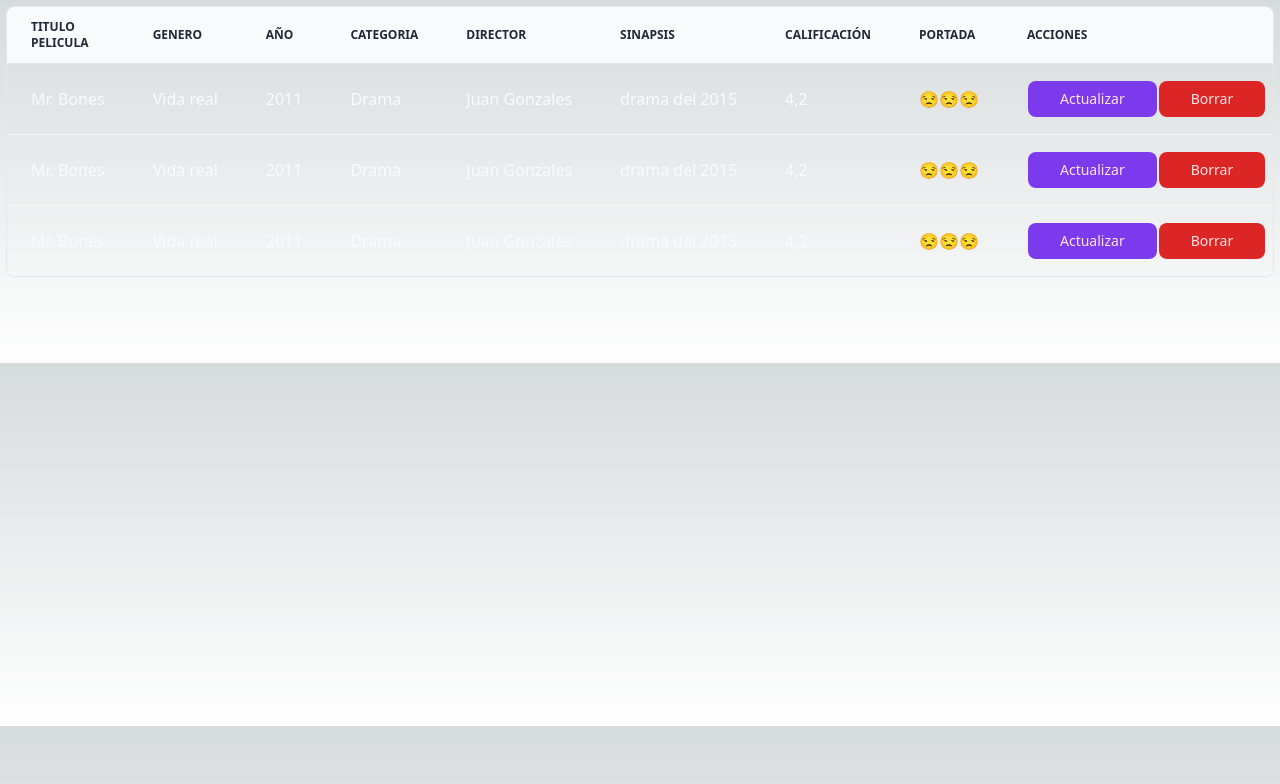
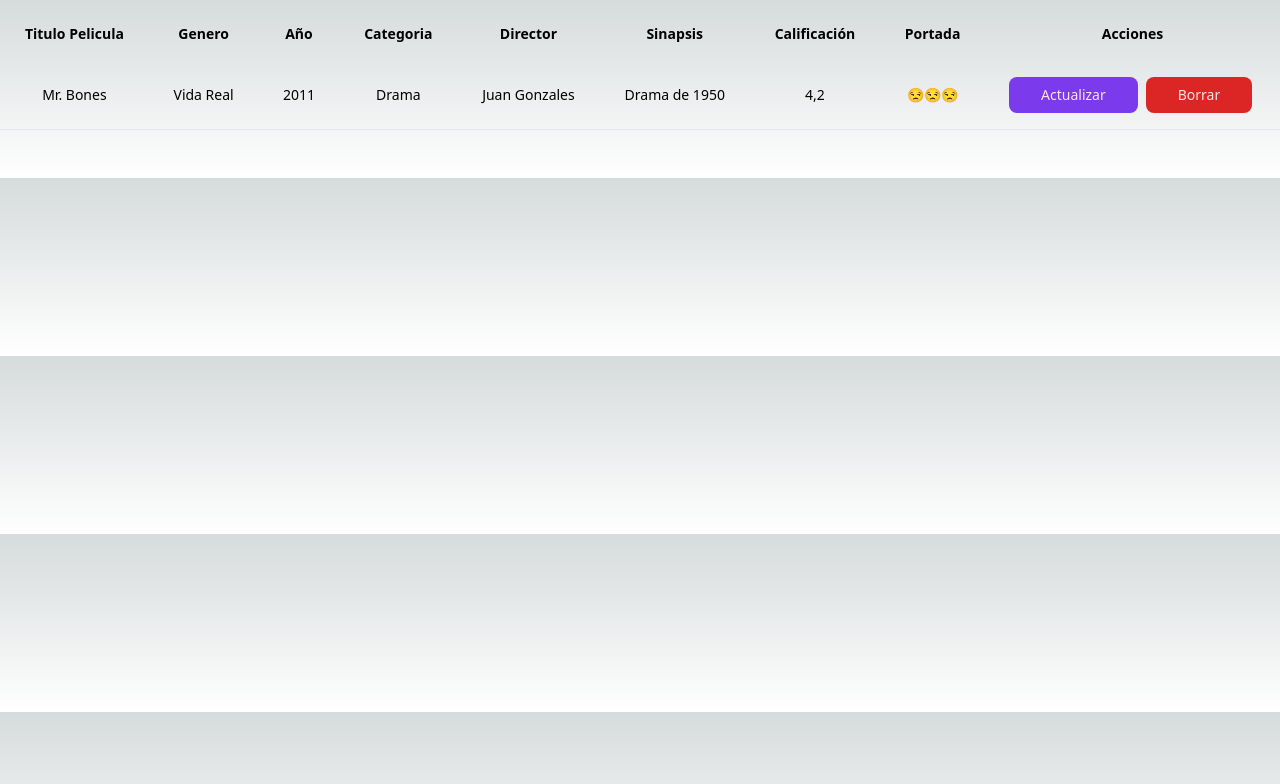
Before and after one commit to Trycatch-tv/team17-project7-frontend, a Next.js app: page /components/main/main in a window 1280 px wide. Shown: the top 784 px of the page. Built offline with nearby package versions, Linux system fonts and the light colour scheme.

Commit message:
Correccion de espacios laterales en navbar - modificacion etiqueta main para mantener margen lateral

```diff
--- a/src/pages/components/main/main.jsx
+++ b/src/pages/components/main/main.jsx
@@ -1,9 +1,97 @@
 export default function Main() {
     return (
         <>
-        <div className="flex flex-col mb-20">
+            <div class="flex flex-col sm:overflow-x-auto mb-10">
+                <div class="sm:-mx-6 lg:-mx-8">
+                    <div class="inline-block min-w-full py-2 sm:px-6 lg:px-8">
+                        <div class="sm:overflow-x-auto">
+                            <table class="min-w-full text-center text-sm font-light">
+                                <thead class="border-b font-medium dark:border-neutral-500">
+                                    <tr>
+                                        <th scope="col" class="px-6 py-4">
+                                            Titulo Pelicula
+                                        </th>
+                                        <th scope="col" class="px-6 py-4">
+                                            Genero
+                                        </th>
+                                        <th scope="col" class="px-6 py-4">
+                                            Año
+                                        </th>
+                                        <th scope="col" class="px-6 py-4">
+                                            Categoria
+                                        </th>
+                                        <th scope="col" class="px-6 py-4">
+                                            Director
+                                        </th>
+                                        <th scope="col" class="px-6 py-4">
+                                            Sinapsis
+                                        </th>
+                                        <th scope="col" class="px-6 py-4">
+                                            Calificación
+                                        </th>
+                                        <th scope="col" class="px-6 py-4">
+                                            Portada
+                                        </th>
+                                        <th scope="col" class="px-6 py-4">
+                                            Acciones
+                                        </th>
+                                    </tr>
+                                </thead>
+                                <tbody>
+                                    <tr class="border-b dark:border-neutral-500">
+                                        <td class="whitespace-nowrap px-6 py-4 font-medium">
+                                            Mr. Bones
+                                        </td>
+                                        <td class="whitespace-nowrap px-6 py-4">
+                                            Vida Real
+                                        </td>
+                                        <td class="whitespace-nowrap px-6 py-4">
+                                            2011
+                                        </td>
+                                        <td class="whitespace-nowrap px-6 py-4">
+                                            Drama
+                                        </td>
+                                        <td class="whitespace-nowrap px-6 py-4">
+                                            Juan Gonzales
+                                        </td>
+                                        <td class="whitespace-nowrap px-6 py-4">
+                                            Drama de 1950
+                                        </td>
+                                        <td class="whitespace-nowrap px-6 py-4">
+                                            4,2
+                                        </td>
+                                        <td class="whitespace-nowrap px-6 py-4">
+                                            😒😒😒
+                                        </td>
+                                        <td class="whitespace-nowrap px-6 py-4 rounded-lg flex">
+                                            <div>
+                                                <button
+                                                    type="button"
+                                                    class="inline-flex items-center mr-1 px-8 py-2 text-sm text-center rounded-lg text-rose-100 bg-violet-600 hover:bg-violet-500"
+                                                >
+                                                    Actualizar
+                                                </button>
+                                            </div>
+                                            <div>
+                                                <button
+                                                    type="button"
+                                                    class="inline-flex items-center ml-1 px-8 py-2 text-sm text-center rounded-lg text-rose-100 bg-red-600 hover:bg-red-500"
+                                                >
+                                                    Borrar
+                                                </button>
+                                            </div>
+                                        </td>
+                                    </tr>
+                                </tbody>
+                            </table>
+                        </div>
+                    </div>
+                </div>
+            </div>
+
+            {/* <div className="flex flex-col mb-20">
                 <div className="overflow-x-auto">
-                    <div className="p-1.5 w-full mx-auto inline-block align-middle">
+                        <div className="w-full mx-auto inline-block align-middle">
                             <div className="overflow-hidden border rounded-lg">
                                 <table className="min-w-full divide-y divide-gray-200">
                                     <thead className="bg-gray-50">
@@ -90,125 +178,23 @@ export default function Main() {
                                             <td className="px-6 py-4 text-base text-gray-50 whitespace-nowrap">
                                                 😒😒😒
                                             </td>
-                                        <td className="px-6 py-4 text-sm text-gray-50 whitespace-nowrap">
-                                            <td>
+                                            <td className="px-6 py-4 text-sm text-gray-50 whitespace-nowrap flex">
                                                 <div>
                                                     <button
                                                         type="button"
-                                                        class="inline-flex items-center px-8 py-2 text-sm text-center rounded-lg text-rose-100 bg-violet-600 hover:bg-violet-500"
+                                                        class="inline-flex items-center mr-1 px-8 py-2 text-sm text-center rounded-lg text-rose-100 bg-violet-600 hover:bg-violet-500"
                                                     >
                                                         Actualizar
                                                     </button>
                                                 </div>
-                                            </td>
-                                            <td>
                                                 <div>
                                                     <button
                                                         type="button"
-                                                        class="inline-flex items-center px-8 py-2 text-sm text-center rounded-lg text-rose-100 bg-red-600 hover:bg-red-500"
+                                                        class="inline-flex items-center ml-1 px-8 py-2 text-sm text-center rounded-lg text-rose-100 bg-red-600 hover:bg-red-500"
                                                     >
                                                         Borrar
                                                     </button>
                                                 </div>
-                                            </td>
-                                        </td>
-                                    </tr>
-
-                                    <tr>
-                                        <td className="px-6 py-4 text-base font-medium text-gray-50 whitespace-nowrap">
-                                            Mr. Bones
-                                        </td>
-                                        <td className="px-6 py-4 text-base text-gray-50 whitespace-nowrap">
-                                            Vida real
-                                        </td>
-                                        <td className="px-6 py-4 text-base text-gray-50 whitespace-nowrap">
-                                            2011
-                                        </td>
-                                        <td className="px-6 py-4 text-base text-gray-50 whitespace-nowrap">
-                                            Drama
-                                        </td>
-                                        <td className="px-6 py-4 text-base text-gray-50 whitespace-nowrap">
-                                            Juan Gonzales
-                                        </td>
-                                        <td className="px-6 py-4 text-base text-gray-50 whitespace-nowrap">
-                                            drama del 2015
-                                        </td>
-                                        <td className="px-6 py-4 text-base text-gray-50 whitespace-nowrap">
-                                            4,2
-                                        </td>
-                                        <td className="px-6 py-4 text-base text-gray-50 whitespace-nowrap">
-                                            😒😒😒
-                                        </td>
-                                        <td className="px-6 py-4 text-sm text-gray-50 whitespace-nowrap">
-                                            <td>
-                                                <div>
-                                                    <button
-                                                        type="button"
-                                                        class="inline-flex items-center px-8 py-2 text-sm text-center rounded-lg text-rose-100 bg-violet-600 hover:bg-violet-500"
-                                                    >
-                                                        Actualizar
-                                                    </button>
-                                                </div>
-                                            </td>
-                                            <td>
-                                                <div>
-                                                    <button
-                                                        type="button"
-                                                        class="inline-flex items-center px-8 py-2 text-sm text-center rounded-lg text-rose-100 bg-red-600 hover:bg-red-500"
-                                                    >
-                                                        Borrar
-                                                    </button>
-                                                </div>
-                                            </td>
-                                        </td>
-                                    </tr>
-
-                                    <tr>
-                                        <td className="px-6 py-4 text-base font-medium text-gray-50 whitespace-nowrap">
-                                            Mr. Bones
-                                        </td>
-                                        <td className="px-6 py-4 text-base text-gray-50 whitespace-nowrap">
-                                            Vida real
-                                        </td>
-                                        <td className="px-6 py-4 text-base text-gray-50 whitespace-nowrap">
-                                            2011
-                                        </td>
-                                        <td className="px-6 py-4 text-base text-gray-50 whitespace-nowrap">
-                                            Drama
-                                        </td>
-                                        <td className="px-6 py-4 text-base text-gray-50 whitespace-nowrap">
-                                            Juan Gonzales
-                                        </td>
-                                        <td className="px-6 py-4 text-base text-gray-50 whitespace-nowrap">
-                                            drama del 2015
-                                        </td>
-                                        <td className="px-6 py-4 text-base text-gray-50 whitespace-nowrap">
-                                            4,2
-                                        </td>
-                                        <td className="px-6 py-4 text-base text-gray-50 whitespace-nowrap">
-                                            😒😒😒
-                                        </td>
-                                        <td className="px-6 py-4 text-sm text-gray-50 whitespace-nowrap">
-                                            <td>
-                                                <div>
-                                                    <button
-                                                        type="button"
-                                                        class="inline-flex items-center px-8 py-2 text-sm text-center rounded-lg text-rose-100 bg-violet-600 hover:bg-violet-500"
-                                                    >
-                                                        Actualizar
-                                                    </button>
-                                                </div>
-                                            </td>
-                                            <td>
-                                                <div>
-                                                    <button
-                                                        type="button"
-                                                        class="inline-flex items-center px-8 py-2 text-sm text-center rounded-lg text-rose-100 bg-red-600 hover:bg-red-500"
-                                                    >
-                                                        Borrar
-                                                    </button>
-                                                </div>
-                                            </td>
                                             </td>
                                         </tr>
                                     </tbody>
@@ -216,7 +202,7 @@ export default function Main() {
                             </div>
                         </div>
                     </div>
-            </div>
+                </div> */}
         </>
     );
 }
--- a/src/pages/components/navbar/navbar.jsx
+++ b/src/pages/components/navbar/navbar.jsx
@@ -5,19 +5,19 @@ export default function Navbar() {
     <Disclosure as="nav" className="bg-gray-900 mb-20">
       {({ open }) => (
         <>
-          <div className="mx-auto max-w-7xl px-2 sm:px-6 lg:px-8">
+          <div className="mx-auto px-2 sm:px-6 lg:px-8">
             <div className="relative flex h-16 items-center justify-between">
               <div className="absolute inset-y-0 left-0 flex items-center sm:hidden">
               </div>
               <div className="flex flex-1 items-center justify-center sm:items-stretch sm:justify-start">
                 <div className="flex flex-shrink-0 items-center">
                   <img
-                    className="block h-8 w-auto lg:hidden"
+                    className="block h-10 w-auto lg:hidden mr-4"
                     src="https://tailwindui.com/img/logos/mark.svg?color=indigo&shade=500"
                     alt="Your Company"
                   />
                   <img
-                    className="hidden h-8 w-auto lg:block mx-8"
+                    className="hidden h-10 w-auto lg:block mr-4"
                     src="https://tailwindui.com/img/logos/mark.svg?color=indigo&shade=500"
                     alt="Your Company"
                   />
--- a/src/pages/index.js
+++ b/src/pages/index.js
@@ -14,8 +14,9 @@ export default function Home() {
   return (
     <>
       <Navbar />
+      <main class="px-2 sm:px-6 lg:px-8">
         <Add />
-    <div class="flex flex-nowrap ml-2 mr-2 mb-10">
+        <div class="flex flex-nowrap mb-10">
           <Movie />
           <Category  />
           <Gender />
@@ -23,6 +24,7 @@ export default function Home() {
 
         <Main/>
         <Pagination />
+      </main>
     </>
   )
 }
```
Lines whose indentation alone changed are shown as unchanged.
